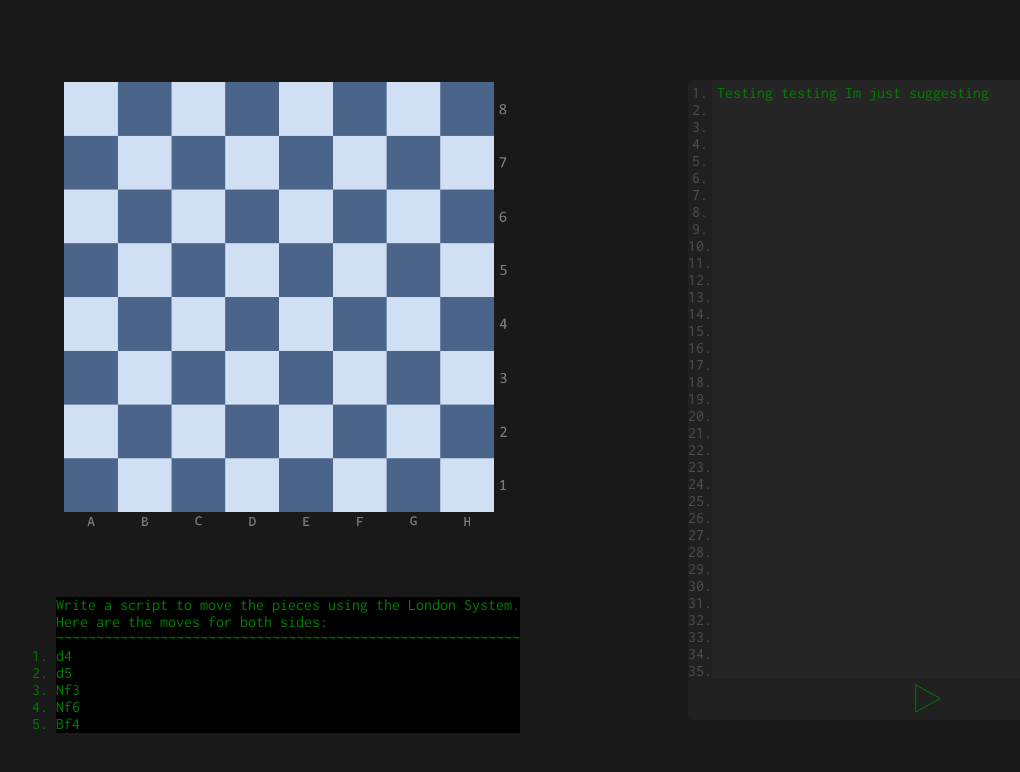
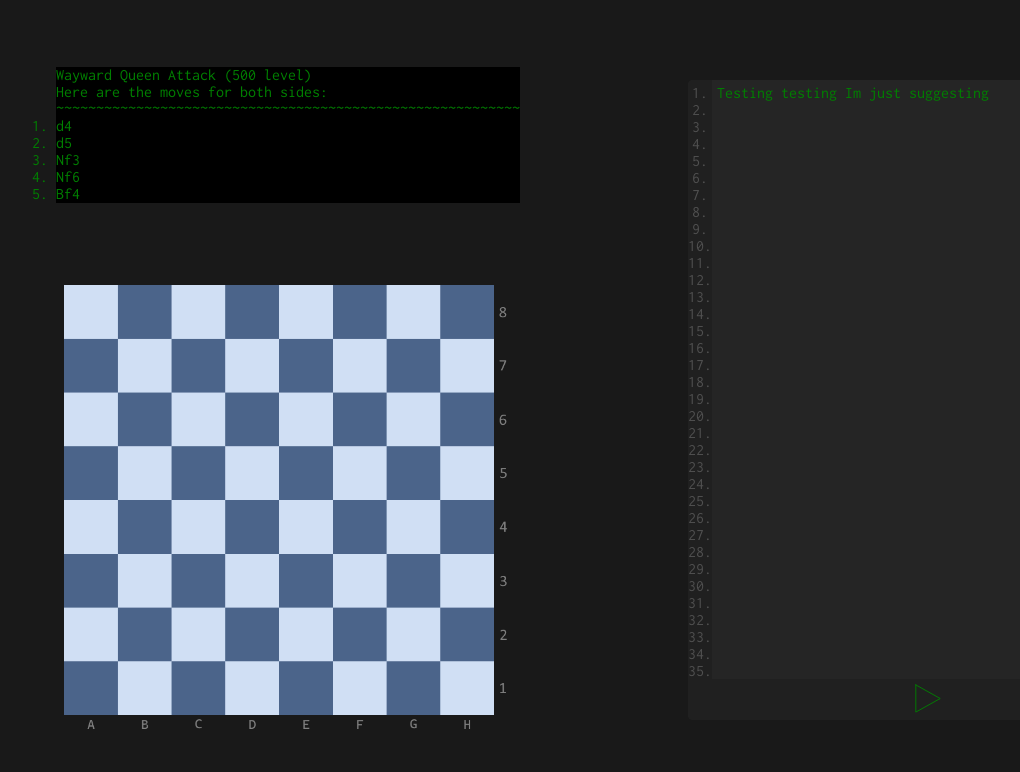
Before and after one commit to joshbacon/codegambit, a React (Create React App) app: page / in a window 1280 px wide. Shown: the top 772 px of the page, without its empty margins (32-1052 px from the left). Built offline with nearby package versions, Linux system fonts and the light colour scheme.

Commit message:
added lesson structure

```diff
--- a/src/lessons/LessonCard.js
+++ b/src/lessons/LessonCard.js
@@ -5,7 +5,7 @@ const LessonCard = (props) => {
     const data = props.data;
 
     return <div className='lessonInfo'>
-        <p>Write a script to move the pieces using the London System.</p>
+        <p>{data.title} ({data.rating} level)</p>
         <p>Here are the moves for both sides:</p>
         <p>~~~~~~~~~~~~~~~~~~~~~~~~~~~~~~~~~~~~~~~~~~~~~~~~~~~~~~~~~~</p>
         <ol>
--- a/src/lessons/LessonsPage.js
+++ b/src/lessons/LessonsPage.js
@@ -1,7 +1,8 @@
 import './LessonsPage.css';
 import React from 'react';
 import Board from '../Board.js';
-import LessonCard from '../lessons/LessonCard.js';
+import LessonCard from './LessonCard.js';
+import lessons from './lessons.json';
 import Editor from './Editor.js';
 
 const Lessons = (props) => {
@@ -10,8 +11,8 @@ const Lessons = (props) => {
 
     return <div className='lessonPage'>
         <div className='lesson'>
+            <LessonCard data={lessons[0]}/>
             <Board data={{boardTheme: 'bBlue'}}/>
-            <LessonCard/>
         </div>
         <Editor/>
     </div>
--- /dev/null
+++ b/src/lessons/lessons.json
@@ -0,0 +1,13 @@
+[
+
+    {
+        "id": 0,
+        "rating": 500,
+        "title": "Wayward Queen Attack",
+        "FEN": "rnbqkbnr/pppppppp/8/8/8/8/PPPPPPPP/RNBQKBNR w KQkq - 0 1",
+        "playingAs": "w",
+        "moves": [ "e4", "Qh5", "Bc4", "Qf7#" ],
+        "goal": "mate in 4"
+    }
+
+]
```
